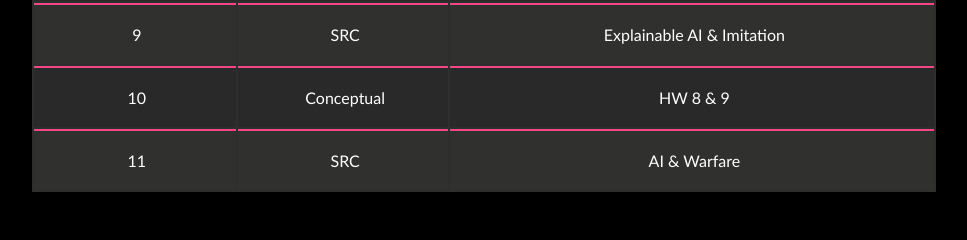
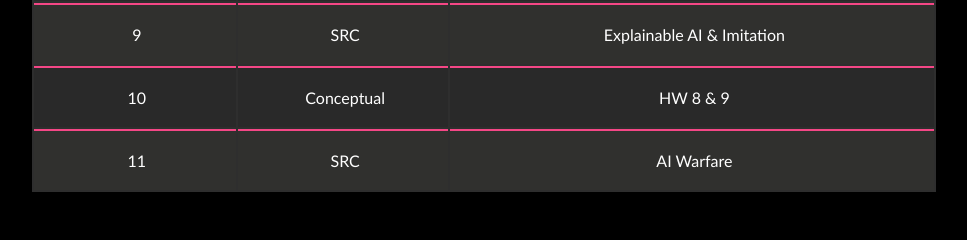
Before and after one commit to BrownCSCI410/s25-website, a React (Create React App) app: page / in a window 1280 px wide. Shown: the part 2020-2260 px from the top of the page, without its empty margins (156-1123 px from the left). Built offline with nearby package versions, Linux system fonts and the light colour scheme.

Commit message:
minor changes pt 2

```diff
--- a/src/Components/Labs and Sections/Labs.tsx
+++ b/src/Components/Labs and Sections/Labs.tsx
@@ -90,7 +90,7 @@ export class Labs extends React.Component<LabProps> {
             ]),
             autoReleaseDate: "Mar 10, 2025 10:30:00 EDT",
         },
-        { cellNames: ["11", "SRC", "AI & Warfare"],
+        { cellNames: ["11", "SRC", "AI Warfare"],
             cellNametoLinks: new Map<string,string>([
                 ["AI & Warfare", "https://docs.google.com/presentation/d/1asIhTkBmGsnHUQ51kTtpS5plE7fDp3DiH6rUkQ33t4o/edit?usp=sharing"],
             ]),
--- a/src/Components/Staff/Staff.tsx
+++ b/src/Components/Staff/Staff.tsx
@@ -9,6 +9,7 @@ import Darren from "../../Photos/darren_wang.jpg"
 import Elliot from "../../Photos/Elliot_Photo.jpg"
 import Eric from "../../Photos/Eric.png"
 import Grace from "../../Photos/grace_wang.png"
+import Jen from "../../Photos/Jen.png"
 import Karina from "../../Photos/karina_liba.jpg"
 import Leanne from "../../Photos/leanne_chia.jpg"
 import Mindy from "../../Photos/mindy.jpg"
@@ -40,6 +41,10 @@ export class Staff extends React.Component<StaffProps> {
                     <StaffCard name="Daniel" cslogin="dzhu36" pronouns="he/him"
                     blurb="Hi! My name is Daniel. I'm a junior concentrating in computer science. I'm also pre-med. In my free time, I like to cook, hike, and read books/manga. Let me know if you ever want to have a chat :)"
                     image={Daniel} game = "Pokemon" hometown = "San Ramon, CA"></StaffCard>
+
+                    <StaffCard name="Jen" cslogin="jchen397" pronouns="she/her"
+                    blurb="when I'm not sitting and thinking, I'm just sitting"
+                    image={Jen} game = "Going into the woods behind houses and building fairy hideouts and starting governments" hometown = "Livingston, NJ"></StaffCard>
 
                     <StaffCard name="Mindy" cslogin="mkim314" pronouns="she/her"
                     blurb="Hi! My name is Mindy, and I am a junior studying cs + neuro interested in Neuro AI research. When I am not studying at cute coffee shops, I spend my free time going to the gym, updating my Beli with new restaurant reviews, and binge watching sitcoms. "
```
Also changed, not shown: src/Photos/Jen.png (added).
